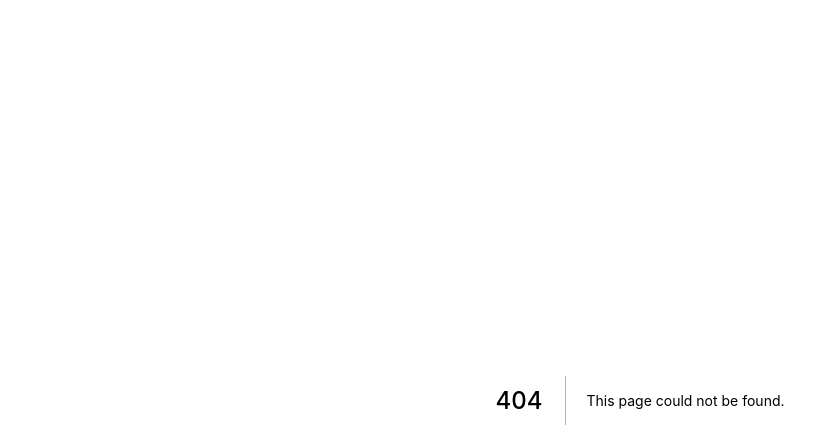
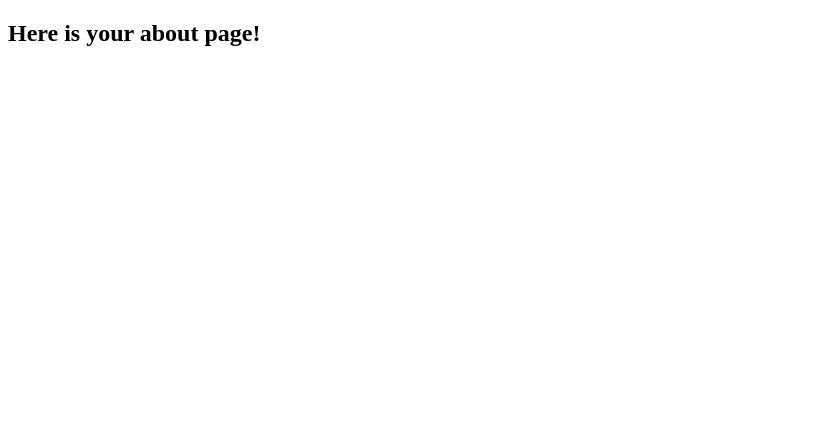
Before and after one commit to desilerma25/watch-next-2, a Next.js app: page /about in a window 1280 px wide. Before the commit this address had no page. Shown: the top 448 px of the page, without its empty margins (0-837 px from the left). Built offline with nearby package versions, Linux system fonts and the light colour scheme.

Commit message:
Adds simple about page.

```diff
--- /dev/null
+++ b/pages/about.js
@@ -0,0 +1,5 @@
+export default function about() {
+    return (
+        <h2> Here is your about page! </h2>
+    )
+}
--- a/pages/index.js
+++ b/pages/index.js
@@ -10,7 +10,7 @@ export default function Home() {
 
       <main>
         <h1 className="title">
-          Welcome to <a href="https://nextjs.org">Next.js!</a>
+          Learn <a href="https://nextjs.org">Next.js!</a>
         </h1>
 
         <p className="description">
```
